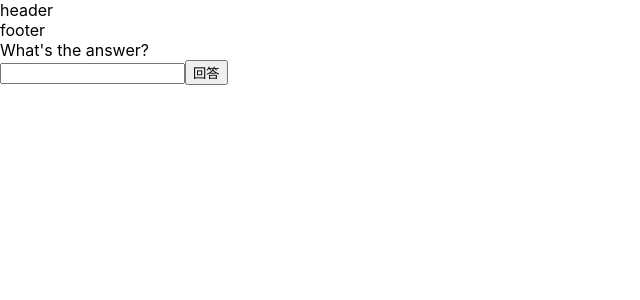
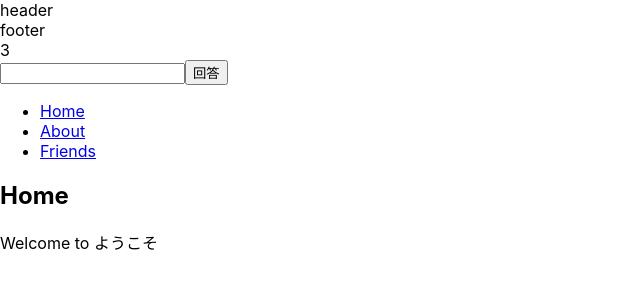
Before and after one commit to HMtsumura/flash-calculation, a React (Create React App) app in the folder sample-project/: page / in a window 1280 px wide. Shown: the top 300 px of the page, without its empty margins (0-640 px from the left). Built offline with nearby package versions, Linux system fonts and the light colour scheme.

Commit message:
Installed react router

```diff
--- a/sample-project/package.json
+++ b/sample-project/package.json
@@ -8,6 +8,7 @@
     "@testing-library/user-event": "^7.1.2",
     "react": "^16.13.1",
     "react-dom": "^16.13.1",
+    "react-router-dom": "^5.2.0",
     "react-scripts": "3.4.1"
   },
   "scripts": {
--- a/sample-project/src/App.js
+++ b/sample-project/src/App.js
@@ -1,4 +1,5 @@
 import React from 'react';
+import { BrowserRouter, Route, Link, RouteComponentProps } from 'react-router-dom';
 import logo from './logo.svg';
 import './App.css';
 import Layout from "./components/Layout"
@@ -6,25 +7,40 @@
 
 function App() {
   return (
-    <div className="App">
-      <Layout />
-      <Main />
-      {/* <header className="App-header"> */}
-      {/* <img src={logo} className="App-logo" alt="logo" /> */}
-      {/* <p>
-          Edit <code>src/App.js</code> and save to reload.
-        </p> */}
-      {/* <a
-          className="App-link"
-          href="https://reactjs.org"
-          target="_blank"
-          rel="noopener noreferrer"
-        >
-          Learn React Hello
-        </a> */}
-      {/* </header> */}
-    </div>
+    <BrowserRouter>
+      <div className="App">
+        <Layout />
+        <Main />
+        <ul>
+          <li><Link to='/'>Home</Link></li>
+          <li><Link to='/about'>About</Link></li>
+          <li><Link to='/friends'>Friends</Link></li>
+        </ul>
+        <Route exact path='/' component={Home} />
+        <Route path='/about' component={About} />
+        <Route path='/friends' component={Friends} />
+      </div>
+    </BrowserRouter>
   );
 }
 
+const Home = () => (
+  <div>
+    <h2>Home</h2>
+    <p>Welcome to ようこそ</p>
+  </div>
+)
+const About = () => (
+  <div>
+    <h2>About</h2>
+    <p>フレンズに投票するページです</p>
+  </div>
+)
+
+const Friends = () => (
+  <div>
+    <h2>Friends</h2>
+    <p>フレンズに投票するページです</p>
+  </div>
+)
 export default App;
--- a/sample-project/src/components/Main.js
+++ b/sample-project/src/components/Main.js
@@ -6,6 +6,7 @@
     render(){
         //Main.jsでは、フラッシュ暗算をする前の桁・スピード・出力回数等を設定できるようにする。
         //Componetを作って、その下の階層に設定値を渡して、計算まで持ってく。
+        //背景、文字の色、レイアウト等考える。
         const min = 1;
         const max = 9;
         const numbers = []
@@ -17,7 +18,6 @@
 
         return(
             <div>
-                {/* {numbers.join("+")+"=?"} */}
                 <Question numbers={numbers}/>
                 <AnswerCheck numbers={numbers}/>
             </div>
```
Also changed, not shown: 1 other file (tests, documents, lock files or other folders).
